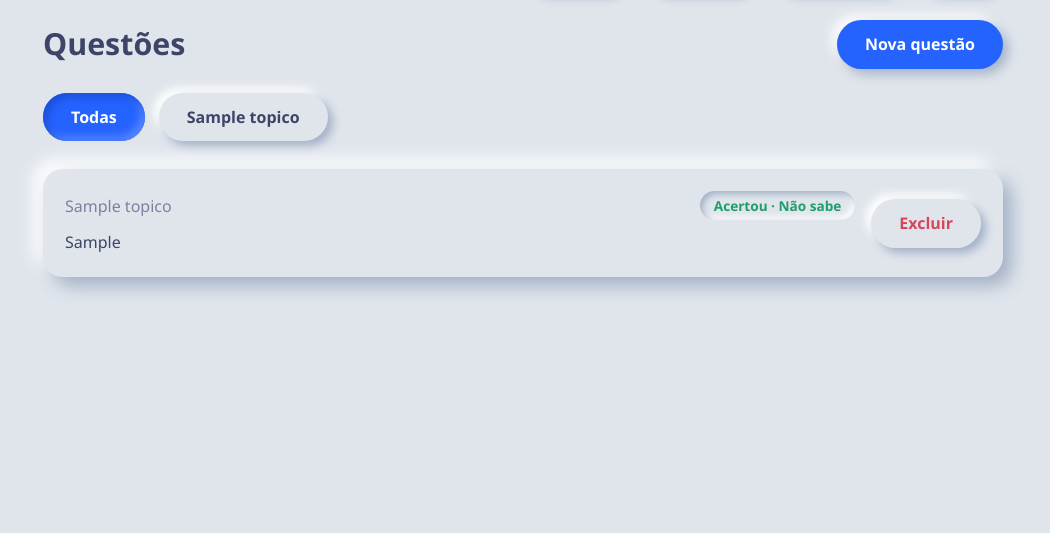
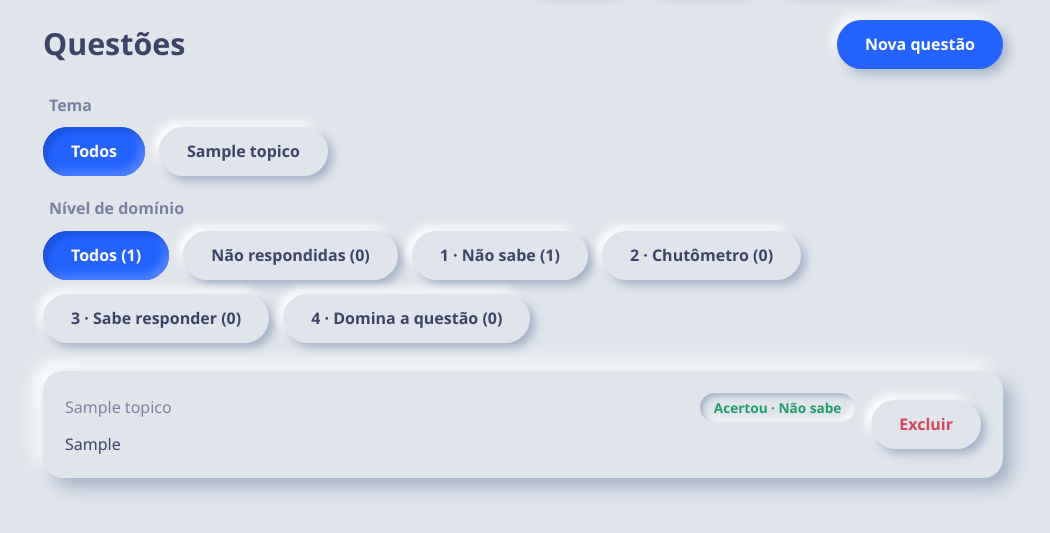
Before and after one commit to Riboro/TransPetro, a FastAPI app: page /questoes in a window 1280 px wide. Shown: the part 85-618 px from the top of the page, without its empty margins (117-1167 px from the left). Run offline with FastAPI, Linux system fonts and the light colour scheme; the visitor is signed in with stand-in values (Sample User, id 1); tables that the repository leaves empty hold one stand-in row (values such as "Sample post").

Commit message:
Adicionando filtros por tema e nivel

```diff
--- a/concursos-app/main.py
+++ b/concursos-app/main.py
@@ -180,17 +180,35 @@ def ultima_resposta(db, uid, qid):
             .order_by(RespostaUsuario.id.desc()).first())
 
 
+def link_questoes(topico_id=None, nivel=None):
+    """Monta a URL da lista preservando os dois filtros (tema e nível)."""
+    p = []
+    if topico_id: p.append(f"topico_id={topico_id}")
+    if nivel is not None: p.append(f"nivel={nivel}")
+    return "/questoes" + ("?" + "&".join(p) if p else "")
+
+
 @app.get("/questoes")
-def lista(request: Request, topico_id: int | None = None, db: Session = Depends(get_db)):
+def lista(request: Request, topico_id: int | None = None, nivel: int | None = None,
+          db: Session = Depends(get_db)):
     u = usuario_atual(request, db)
     if not u: return go("/login")
+    if nivel not in (0, 1, 2, 3, 4):  # 0 = ainda não respondidas; 1-4 = nível de confiança da última resposta
+        nivel = None
     q = db.query(Questao)
     if topico_id: q = q.filter(Questao.topico_id == topico_id)
+    todas = q.order_by(Questao.id).all()
     ult = {}
     for r in db.query(RespostaUsuario).filter_by(usuario_id=u.id).order_by(RespostaUsuario.id):
-        ult[r.questao_id] = r
+        ult[r.questao_id] = r  # a última resposta de cada questão prevalece
+    nivel_de = lambda x: ult[x.id].nivel_confianca if x.id in ult else 0
+    contagem = {n: 0 for n in range(5)}  # quantas questões em cada nível (dentro do tema escolhido)
+    for x in todas:
+        contagem[nivel_de(x)] += 1
+    questoes = todas if nivel is None else [x for x in todas if nivel_de(x) == nivel]
     return render(request, "questoes.html", {
-        "user": u, "questoes": q.order_by(Questao.id).all(), "ult": ult, "niveis_txt": NIVEIS,
+        "user": u, "questoes": questoes, "ult": ult, "niveis_txt": NIVEIS, "nivel": nivel,
+        "contagem": contagem, "total": len(todas), "link": link_questoes,
         "topicos": db.query(Topico).order_by(Topico.nome).all(), "topico_id": topico_id})
 
 
--- a/concursos-app/templates/questoes.html
+++ b/concursos-app/templates/questoes.html
@@ -5,10 +5,21 @@
   <h1>Questões</h1>
   <a class="btn azul" href="/questoes/nova{{ '?topico_id=' ~ topico_id if topico_id }}">Nova questão</a>
 </div>
+
+<p class="suave" style="margin:0 0 10px 6px;font-weight:700">Tema</p>
+<div class="filtros" style="margin-bottom:20px">
+  <a class="btn {{ 'ativo azul' if not topico_id }}" href="{{ link(None, nivel) }}">Todos</a>
+  {% for t in topicos %}
+  <a class="btn {{ 'ativo azul' if topico_id == t.id }}" href="{{ link(t.id, nivel) }}">{{ t.nome }}</a>
+  {% endfor %}
+</div>
+
+<p class="suave" style="margin:0 0 10px 6px;font-weight:700">Nível de domínio</p>
 <div class="filtros">
-  <a class="btn {{ 'ativo azul' if not topico_id }}" href="/questoes">Todas</a>
-  {% for t in topicos %}
-  <a class="btn {{ 'ativo azul' if topico_id == t.id }}" href="/questoes?topico_id={{ t.id }}">{{ t.nome }}</a>
+  <a class="btn {{ 'ativo azul' if nivel is none }}" href="{{ link(topico_id, None) }}">Todos ({{ total }})</a>
+  <a class="btn {{ 'ativo azul' if nivel == 0 }}" href="{{ link(topico_id, 0) }}">Não respondidas ({{ contagem[0] }})</a>
+  {% for n, nome in niveis_txt.items() %}
+  <a class="btn {{ 'ativo azul' if nivel == n }}" href="{{ link(topico_id, n) }}">{{ n }} · {{ nome }} ({{ contagem[n] }})</a>
   {% endfor %}
 </div>
 
@@ -30,7 +41,7 @@
     </form>
   </div>
   {% else %}
-  <p class="suave">Nenhuma questão aqui ainda. Use “Nova questão” para criar a primeira.</p>
+  <p class="suave">{% if topico_id or nivel is not none %}Nenhuma questão com esses filtros.{% else %}Nenhuma questão aqui ainda. Use “Nova questão” para criar a primeira.{% endif %}</p>
   {% endfor %}
 </div>
 {% endblock %}
```
